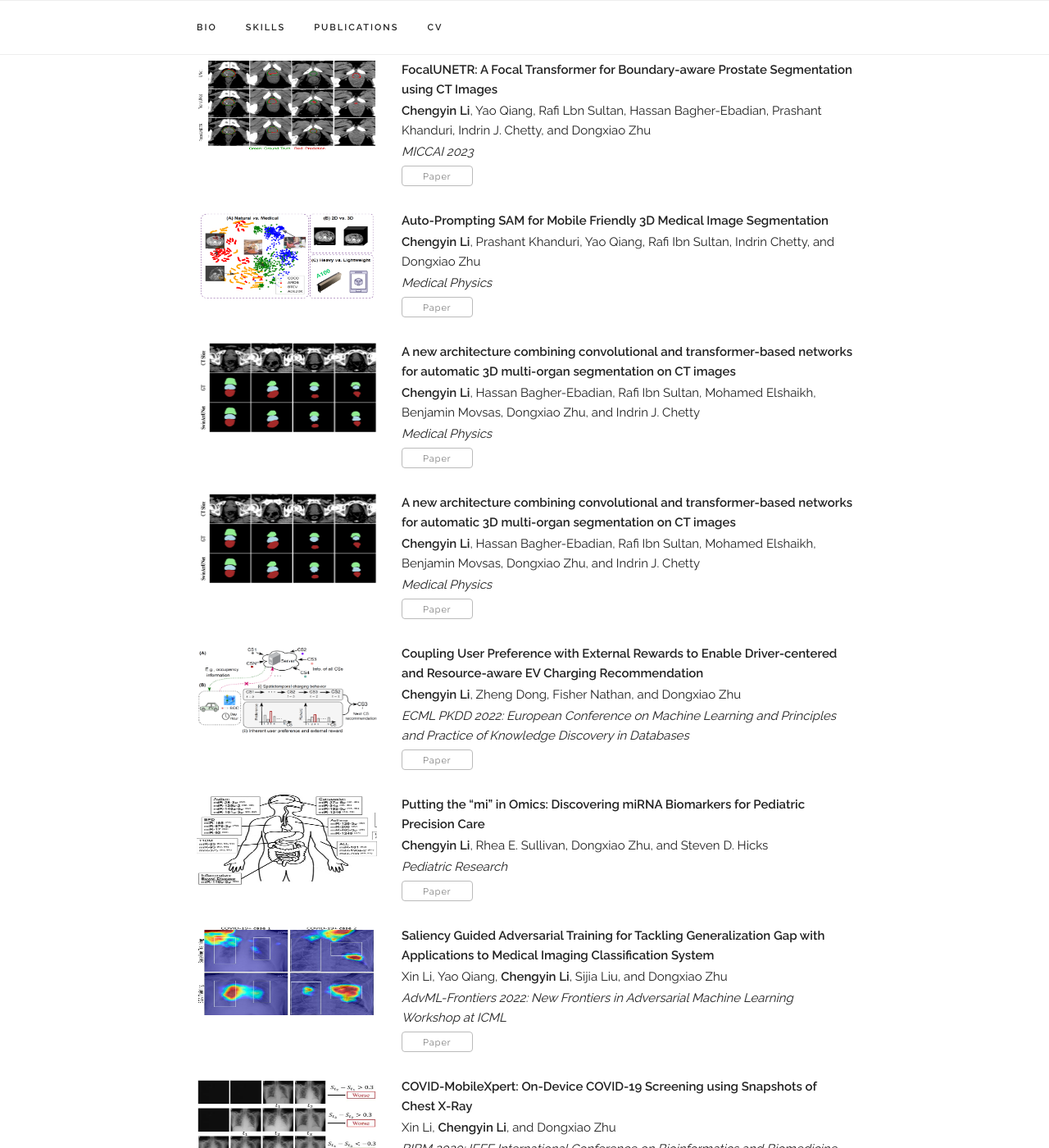
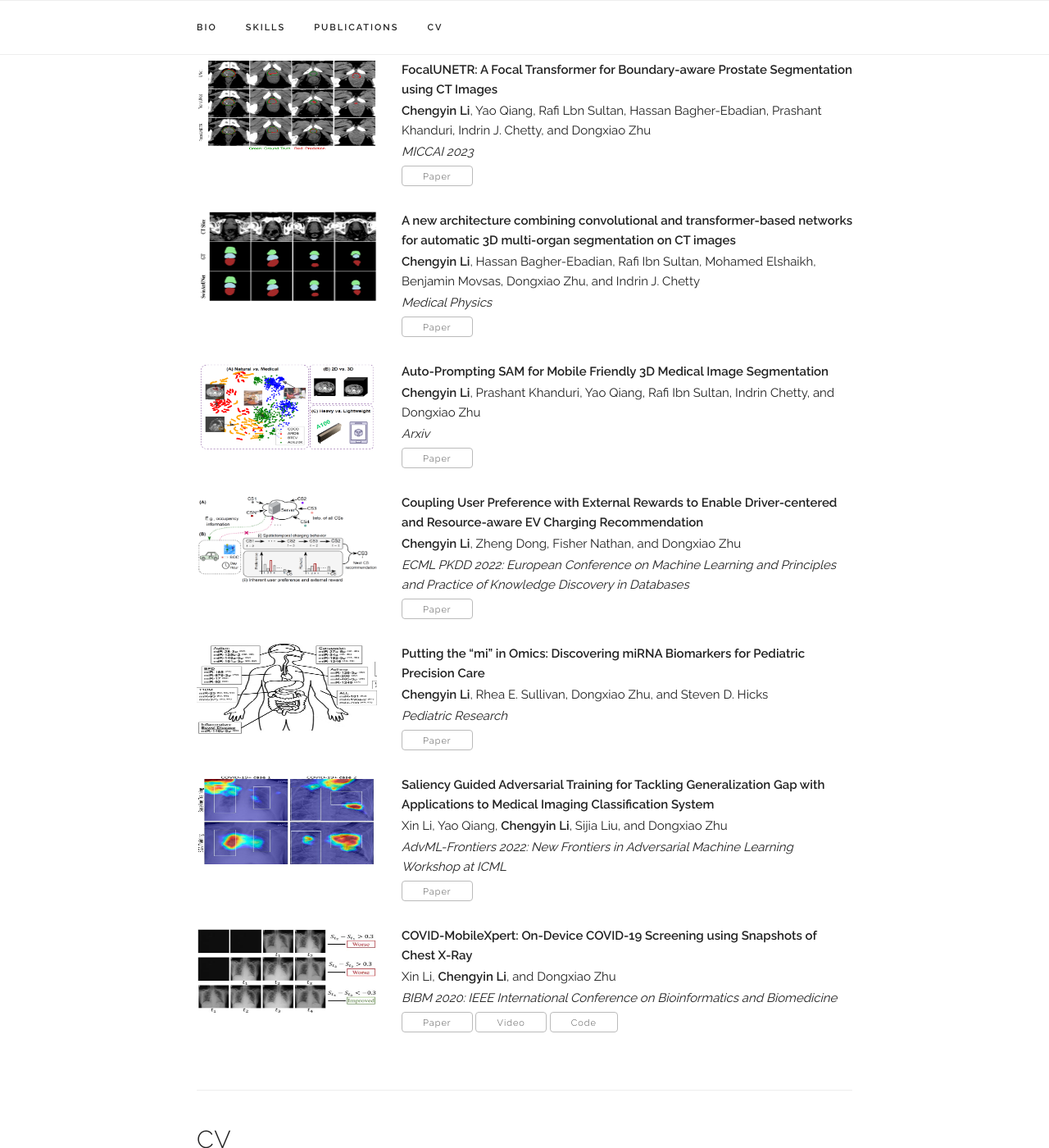
Before and after one commit to ChengyinLee/chengyinlee.github.io, a Jekyll site: the page built from index.html, in a window 1280 px wide and 1400 px high, scrolled down 1196 px. Shown: the whole window at 82% size. Built offline with Jekyll 4.4.1, drawn with Linux system fonts in a browser that asks for light colours; some web fonts are replaced; some of the changed text lies outside the part shown.

Commit message:
mroe change

```diff
--- a/_data/publications.yaml
+++ b/_data/publications.yaml
@@ -15,13 +15,6 @@ papers:
   #   paper_img: "/assets/publications/2023_NeFLAG/2023_NeFLAG.png"
   #   selected: y
 
-  - title: "Auto-Prompting SAM for Mobile Friendly 3D Medical Image Segmentation"
-    authors: <b>Chengyin Li</b>, Prashant Khanduri, Yao Qiang,  Rafi Ibn Sultan, Indrin Chetty, and Dongxiao Zhu
-    venue: "Medical Physics"
-    paper_pdf: "/assets/publications/2023_autosam_adapter/autosam_adapter.pdf"
-    paper_img: "/assets/publications/2023_autosam_adapter/autosam_adapter.png"
-    selected: y
-
   - title: "A new architecture combining convolutional and transformer-based networks for automatic 3D multi-organ segmentation on CT images"
     authors: <b>Chengyin Li</b>, Hassan Bagher-Ebadian, Rafi Ibn Sultan,  Mohamed Elshaikh, Benjamin Movsas, Dongxiao Zhu, and Indrin J. Chetty
     venue: "Medical Physics"
@@ -29,12 +22,11 @@ papers:
     paper_img: "/assets/publications/2023_SwinAttUNet/2023_SwinAttUNet.png"
     selected: y
 
-
-  - title: "A new architecture combining convolutional and transformer-based networks for automatic 3D multi-organ segmentation on CT images"
-    authors: <b>Chengyin Li</b>, Hassan Bagher-Ebadian, Rafi Ibn Sultan,  Mohamed Elshaikh, Benjamin Movsas, Dongxiao Zhu, and Indrin J. Chetty
-    venue: "Medical Physics"
-    paper_pdf: "/assets/publications/2023_SwinAttUNet/2023_SwinAttUNet.pdf"
-    paper_img: "/assets/publications/2023_SwinAttUNet/2023_SwinAttUNet.png"
+  - title: "Auto-Prompting SAM for Mobile Friendly 3D Medical Image Segmentation"
+    authors: <b>Chengyin Li</b>, Prashant Khanduri, Yao Qiang,  Rafi Ibn Sultan, Indrin Chetty, and Dongxiao Zhu
+    venue: "Arxiv"
+    paper_pdf: "/assets/publications/2023_autosam_adapter/autosam_adapter.pdf"
+    paper_img: "/assets/publications/2023_autosam_adapter/autosam_adapter.png"
     selected: y
 
   - title: "Negative Flux Aggregation to Estimate Feature Attributions"
```
Also changed, not shown: _data/experience.yaml (+16 -3 lines).
